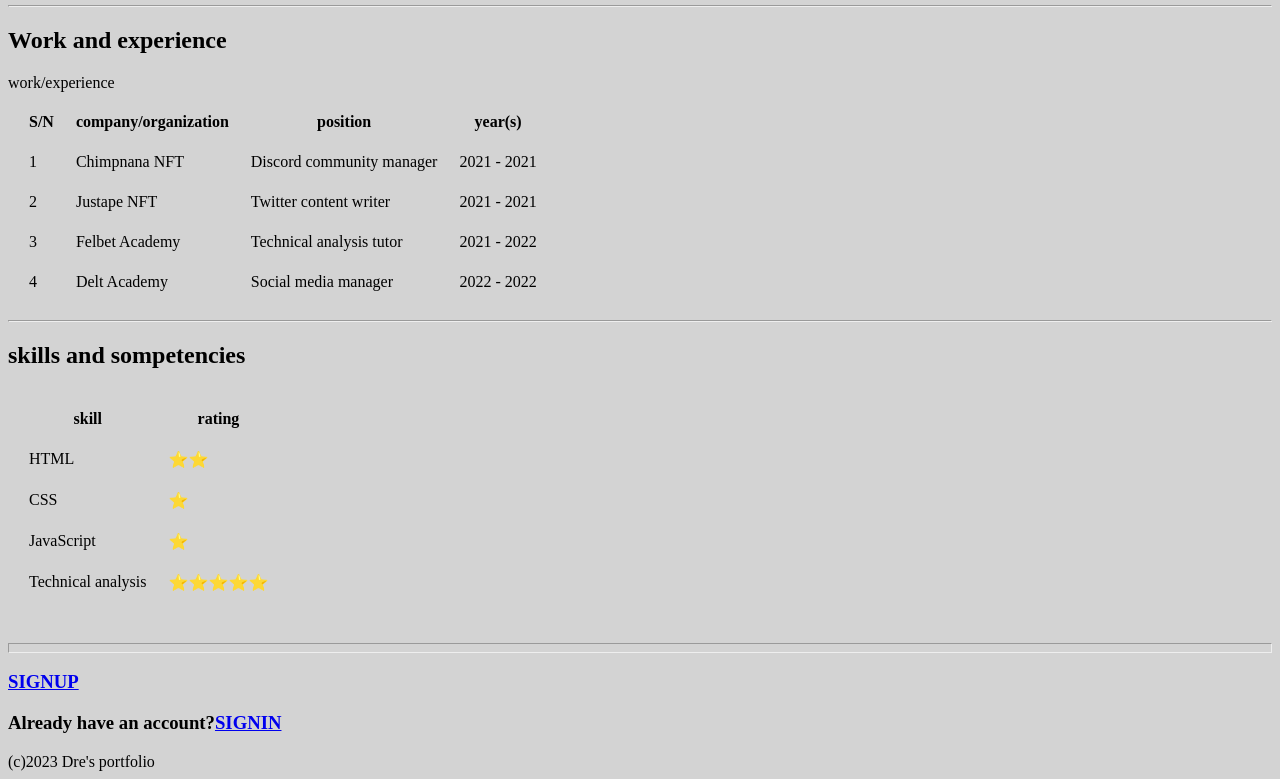
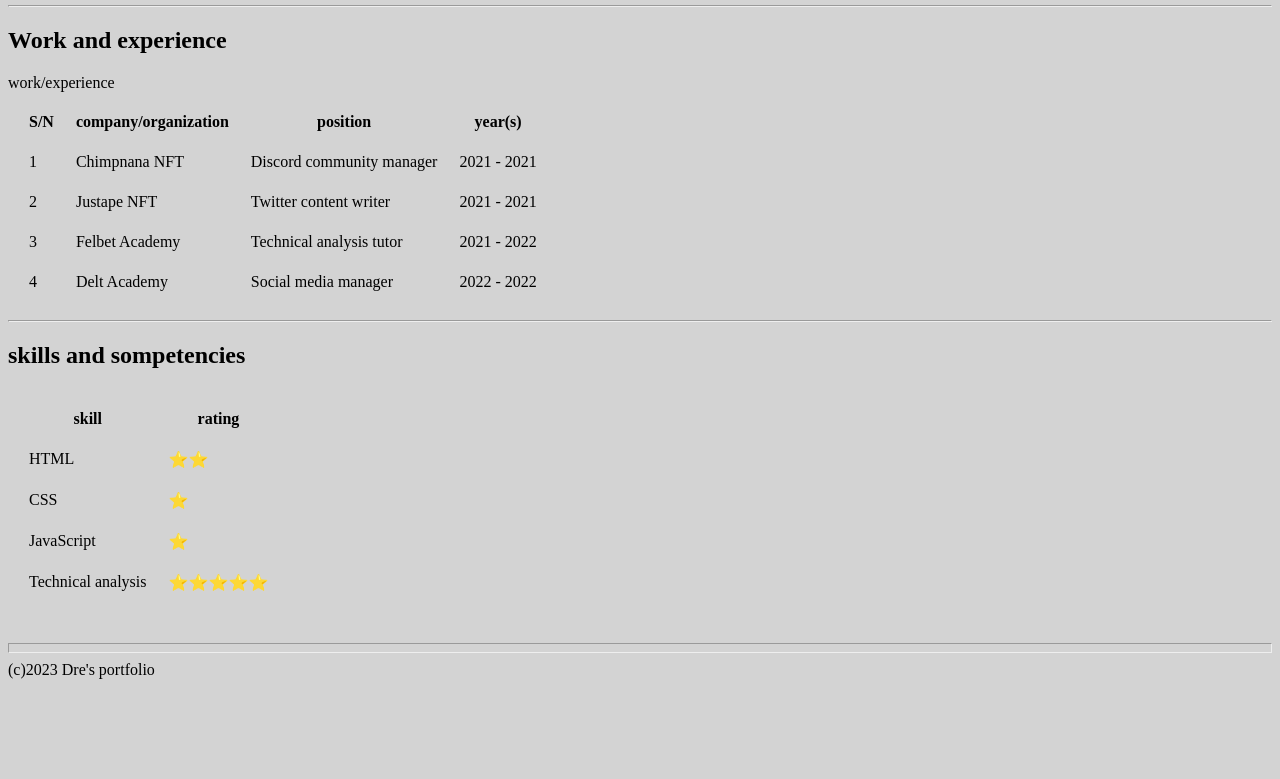
Before and after one commit to Dre042/Dre-cv, a plain HTML site: page index.html in a window 1280 px wide. Shown: the part 653-1432 px from the top of the page. After the commit the page ends 1340 px from the top, so only its background shows below. Drawn offline with Linux system fonts and the light colour scheme.

Commit message:
Update index.html

```diff
--- a/index.html
+++ b/index.html
@@ -115,9 +115,6 @@
 </table>
 <hr size="10">
 
-<h3><a href="signup.html">SIGNUP</a></h3>
-<h3>Already have an account?<a href="signin.html">SIGNIN</a></h3>
-
 </body>
 
 <footer>(c)2023 Dre's portfolio</footer>
```
